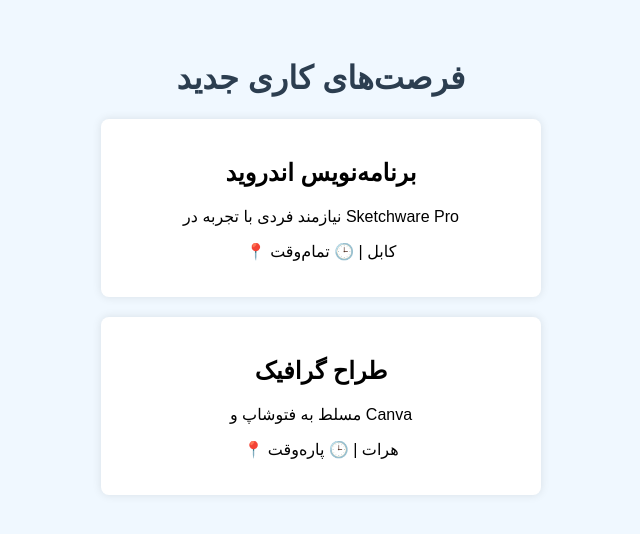
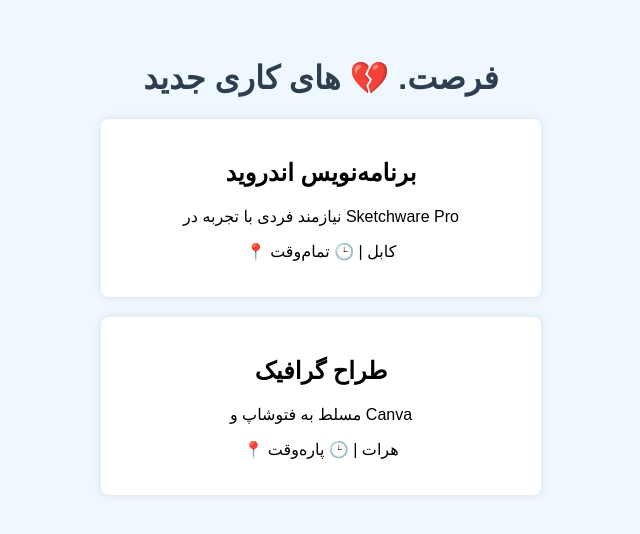
Before and after one commit to MFSARWARI/Karyaby, a plain HTML site: page MFSarwari.html in a window 1280 px wide. Shown: the whole page, without its empty margins (319-959 px from the left). Drawn offline with Linux system fonts and the light colour scheme.

Commit message:
MFSarwari.html

```diff
--- a/MFSarwari.html
+++ b/MFSarwari.html
@@ -27,7 +27,7 @@
   </style>
 </head>
 <body>
-  <h1>فرصت‌های کاری جدید</h1>
+  <h1>فرصت‌. 💔 های کاری جدید</h1>
   <div class="job-box">
     <h2>برنامه‌نویس اندروید</h2>
     <p>نیازمند فردی با تجربه در Sketchware Pro</p>
```
